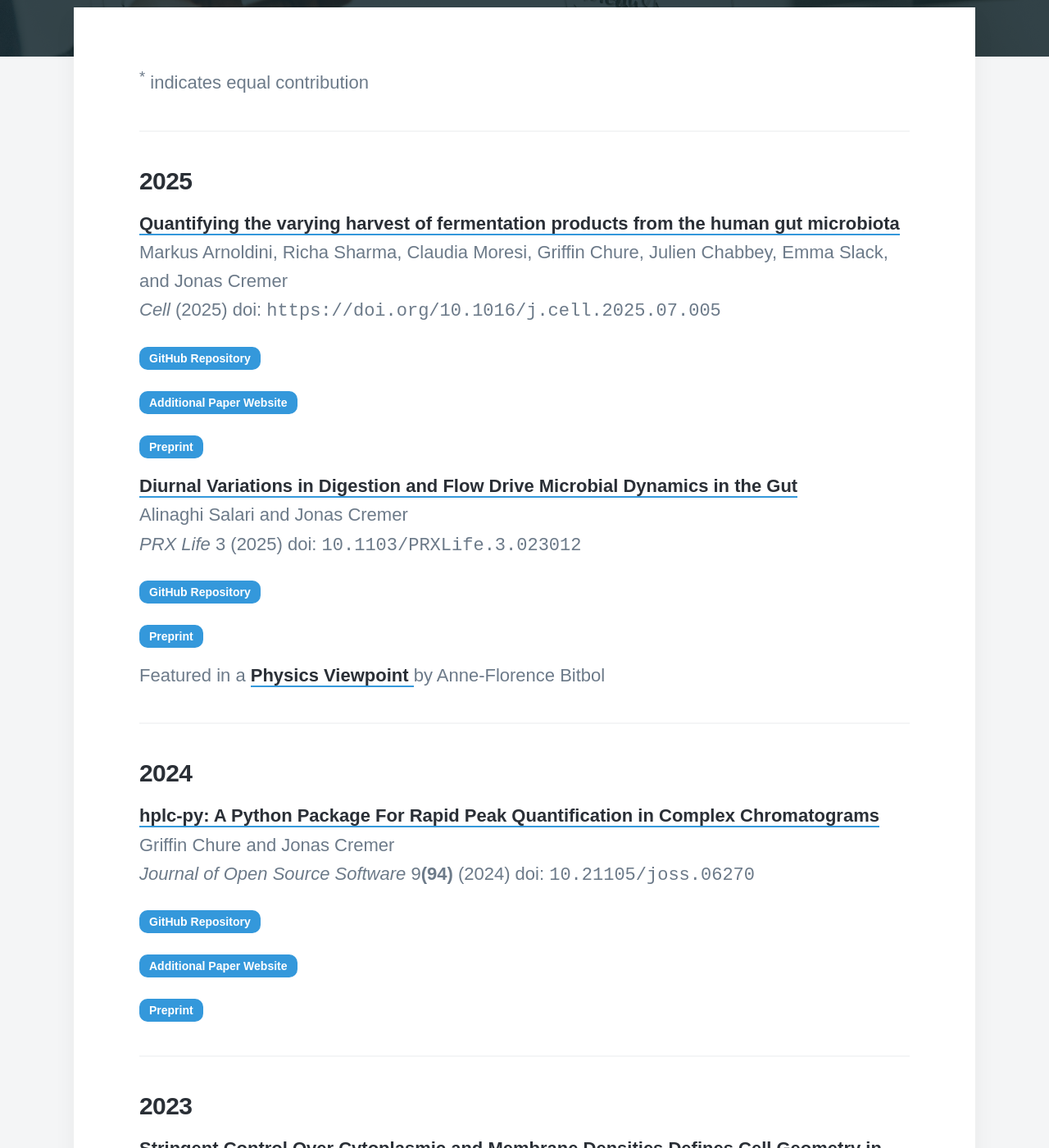
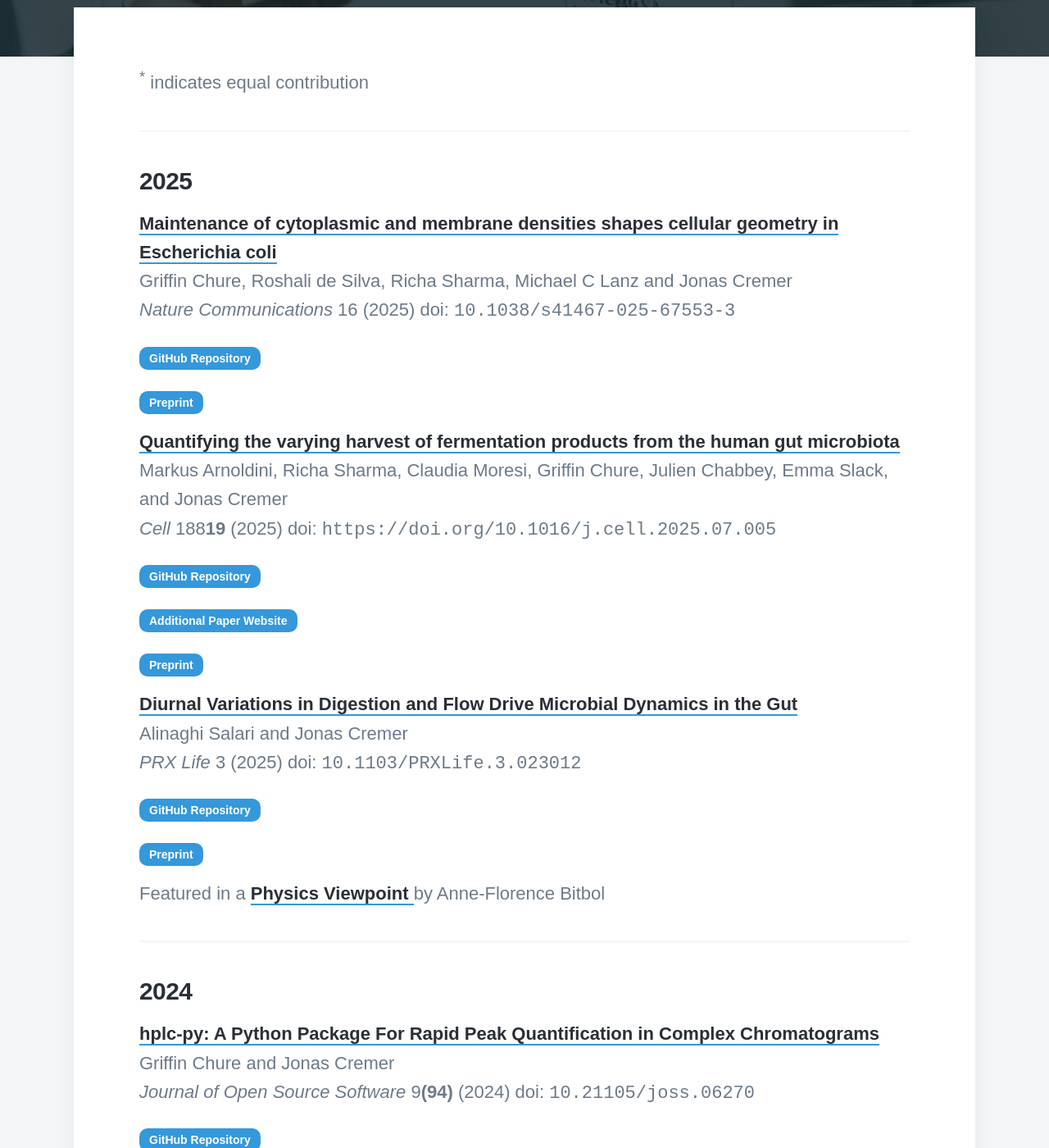
Before and after one commit to cremerlab/cremerlab.github.io, a Jekyll site: the page built from _pages/publications.md, in a window 1280 px wide and 1400 px high, scrolled down 558 px. Shown: the whole window at 82% size. Built offline with Jekyll 4.4.1, drawn with Linux system fonts in a browser that asks for light colours; nearby versions of some CDN libraries; some web fonts are replaced; some of the changed text lies outside the part shown.

Commit message:
Update publications.yml

```diff
--- a/_data/publications.yml
+++ b/_data/publications.yml
@@ -1,10 +1,22 @@
 2025:
+- title: >
+      Maintenance of cytoplasmic and membrane densities shapes cellular geometry in Escherichia coli
+  authors: Griffin Chure, Roshali de Silva, Richa Sharma, Michael C Lanz and Jonas Cremer
+  journal: Nature Communications
+  github: https://github.com/cremerlab/density_maintenance
+  volume: 16
+  page: 11557
+  doi: 10.1038/s41467-025-67553-3
+  preprint: 10.1101/2023.10.28.564462
 - title: >
       Quantifying the varying harvest of fermentation products from the human gut microbiota
   authors: Markus Arnoldini, Richa Sharma, Claudia Moresi, Griffin Chure, Julien Chabbey, Emma Slack, and Jonas Cremer
   github: https://github.com/cremerlab/fermentation_products
   paper_website: https://cremerlab.github.io/fermentation_products/
   journal: Cell
+  volume: 188
+  issue: 19
+  page: 5332
   preprint: 10.1101/2024.01.05.573977
   doi: https://doi.org/10.1016/j.cell.2025.07.005
 - title: >
@@ -31,12 +43,6 @@
   page: 6270
 
 2023:
-- title: >
-      Stringent Control Over Cytoplasmic and Membrane Densities Defines Cell Geometry in Escherichia coli
-  authors: Griffin Chure, Roshali de Silva, Richa Sharma, Michael C Lanz and Jonas Cremer
-  journal: bioRxiv
-  github: https://github.com/cremerlab/density_maintenance
-  doi: 10.1101/2023.10.28.564462
 - title: >
       The differing prevalences of propionate and butyrate-producing bacteria in the human gut microbiota
   authors: Rebecca Christensen, Yu Han Daisy Wang, Markus Arnoldini, and Jonas Cremer
```
